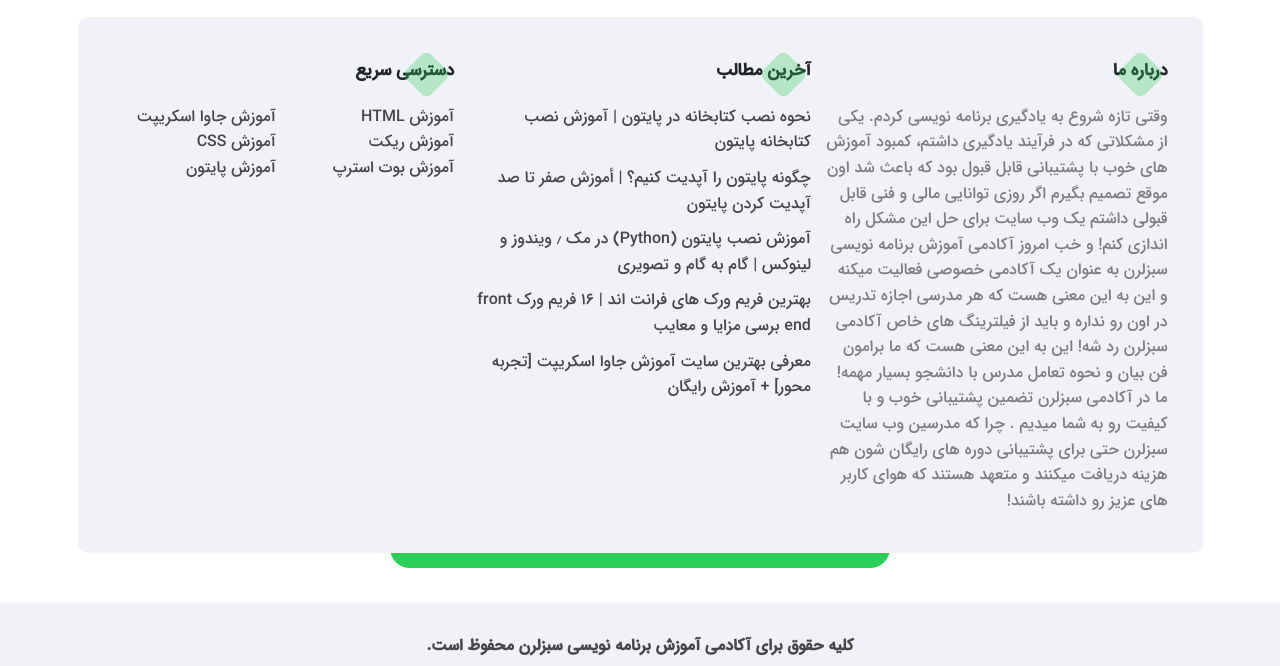
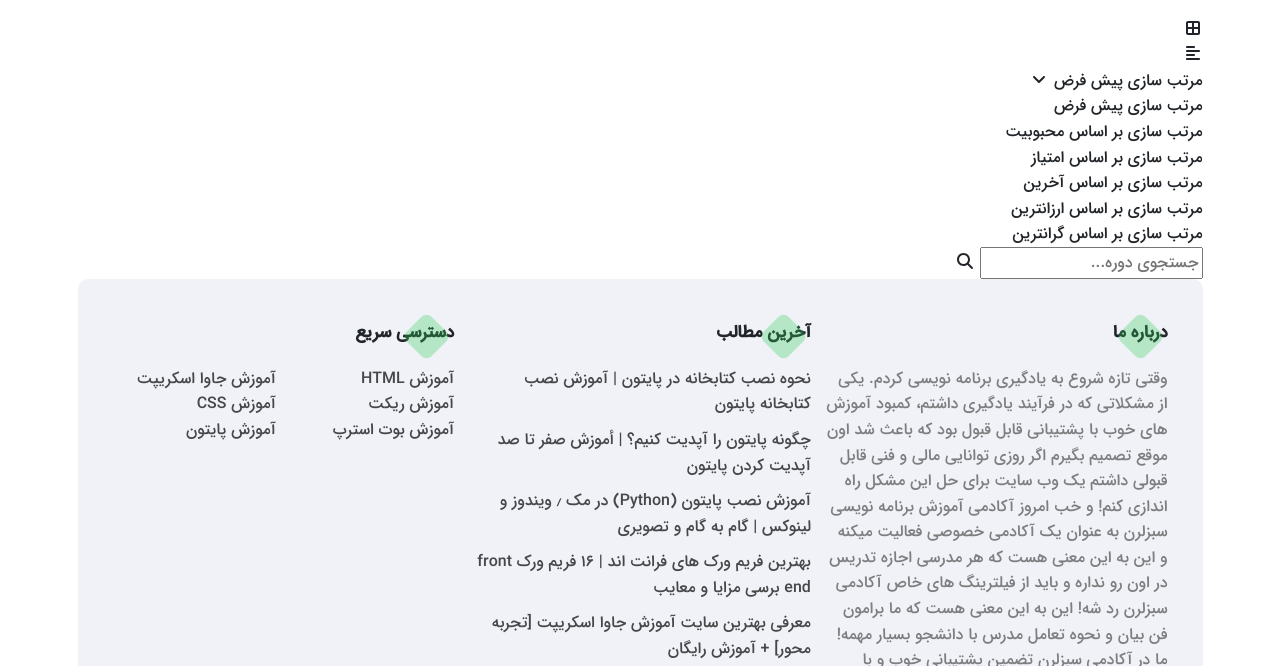
Before and after one commit to MAwasTaken/CMS-with-JS, a plain HTML site: page category.html in a window 1280 px wide. Shown: the part 134-800 px from the top of the page. Drawn offline with Linux system fonts and the light colour scheme; files whose address does not match are found by name.

Commit message:
Category Searchbar Created.

```diff
--- a/category.html
+++ b/category.html
@@ -8,7 +8,7 @@
 		<link rel="stylesheet" href="vendor/SwiperSlider/swiper.css" />
 		<link rel="stylesheet" href="vendor/BootStrap/bootstrap.min.css" />
 		<link rel="stylesheet" href="css/category.css" />
-		<title>Document</title>
+		<title>Category</title>
 	</head>
 	<body>
 		<!-- Start Header -->
@@ -171,6 +171,47 @@
 
 		<!-- Finish Header -->
 
+		<!-- Start Courses Section -->
+
+		<section class="courses">
+			<div class="container">
+				<div class="courses-top-bar">
+					<div class="courses-top-bar__right">
+						<div class="courses-top-bar__row-btn courses-top-bar__icon--active">
+							<i class="fas fa-border-all courses-top-bar__icon"></i>
+						</div>
+						<div class="courses-top-bar__column-btn">
+							<i class="fas fa-align-left courses-top-bar__icon"></i>
+						</div>
+						<div class="courses-top-bar__selection">
+							<span class="courses-top-bar__selection-title">
+								مرتب سازی پیش فرض
+								<i class="fas fa-angle-down courses-top-bar__selection-icon"></i>
+							</span>
+							<ul class="courses-top-bar__selection-list">
+								<li class="courses-top-bar__selection-item courses-top-bar__selection-item--active">مرتب سازی پیش فرض</li>
+								<li class="courses-top-bar__selection-item">مرتب سازی بر اساس محبوبیت</li>
+								<li class="courses-top-bar__selection-item">مرتب سازی بر اساس امتیاز</li>
+								<li class="courses-top-bar__selection-item">مرتب سازی بر اساس آخرین</li>
+								<li class="courses-top-bar__selection-item">مرتب سازی بر اساس ارزانترین</li>
+								<li class="courses-top-bar__selection-item">مرتب سازی بر اساس گرانترین</li>
+							</ul>
+						</div>
+					</div>
+					<div class="courses-top-bar__left">
+						<form action="#" class="courses-top-bar__form">
+							<input type="text" class="courses-top-bar__input" placeholder="جستجوی دوره..." />
+							<i class="fas fa-search courses-top-bar__search-icon"></i>
+						</form>
+					</div>
+				</div>
+				<div class="courses-content"></div>
+				<div class="courses-pagination"></div>
+			</div>
+		</section>
+
+		<!-- Finish Courses Section -->
+
 		<!-- Start Footer -->
 
 		<footer class="footer">
```
